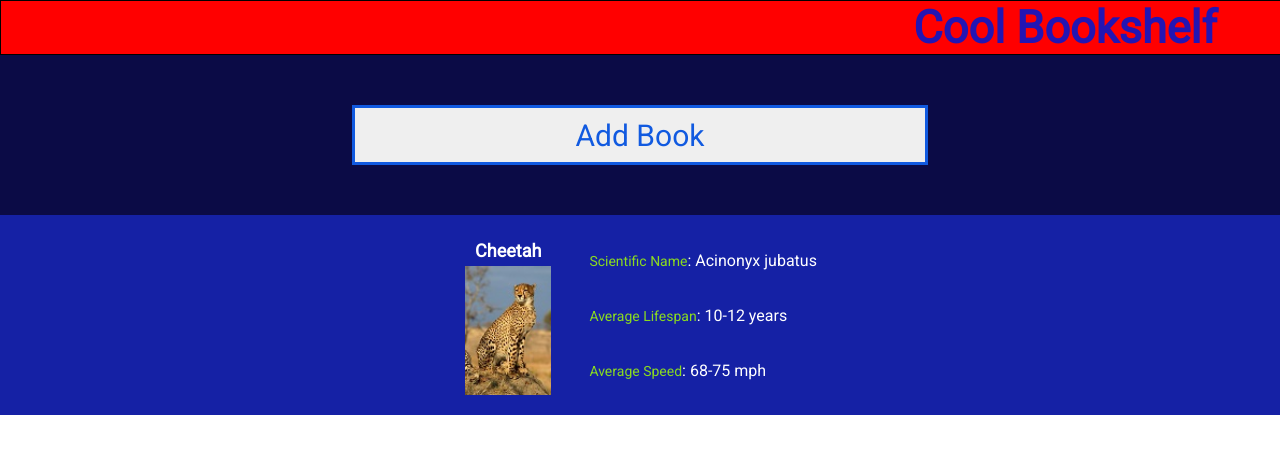
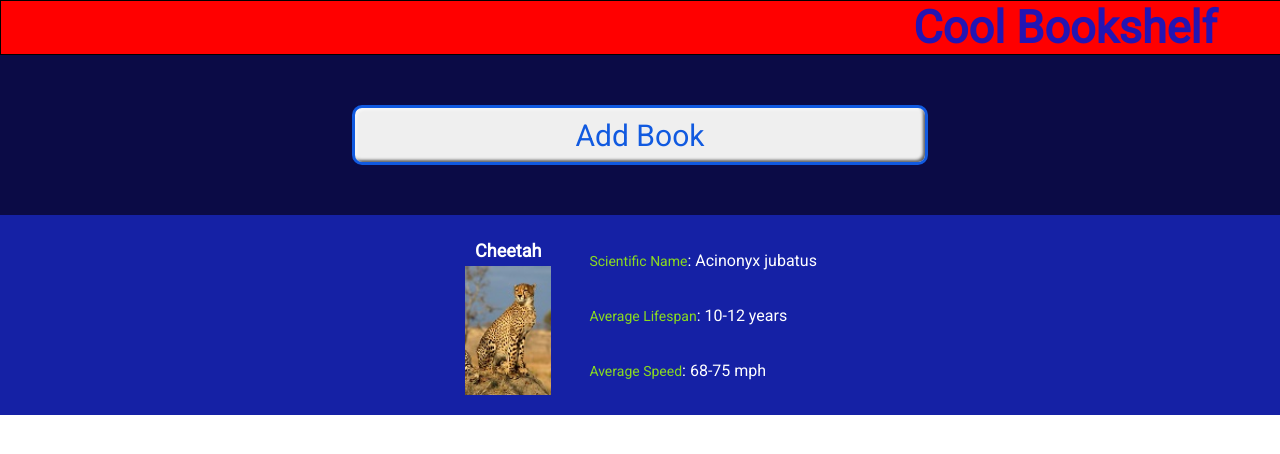
Before and after one commit to Hacking-NASSA-with-HTML/bookshelf_2022, a plain HTML site: page index.html in a window 1280 px wide. Drawn offline with Linux system fonts and the light colour scheme.

Commit message:
feat: add improved styling to main button

```diff
--- a/assets/CSS/magicButton.css
+++ b/assets/CSS/magicButton.css
@@ -13,7 +13,10 @@
     overflow: hidden;
     padding: 4px 52px;
     margin: 50px;
-    cursor: pointer;
+    border-radius: 10px;
+    box-shadow: inset 2px 2px 3px rgba(255, 255, 255, .6),
+        inset -2px -2px 3px rgba(0, 0, 0, .6);
+    outline: none;
 }
 
 .magic--button--animation::before,
@@ -38,6 +41,15 @@
 .magic--button--animation:hover {
     color: #ffffff;
     z-index: 1;
+    cursor: pointer;
+    box-shadow: inset 2px 2px 3px rgba(255, 255, 255, .6),
+        inset -2px -2px 3px rgba(0, 0, 0, .6);
+}
+
+.magic--button--animation:active {
+    box-shadow: inset -2px -2px 3px rgba(255, 255, 255, .6),
+        inset 2px 2px 3px rgba(0, 0, 0, .6);
+    outline: 2px solid red;
 }
 
 .magic--button--animation:hover::before,
```
